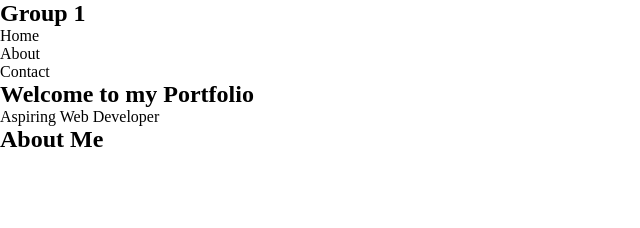
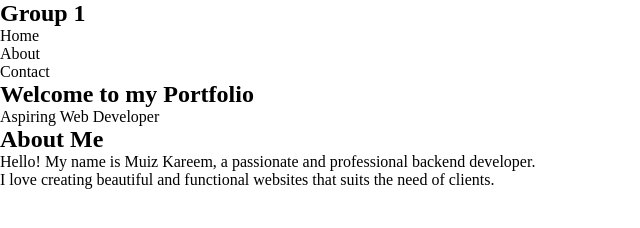
Before and after one commit to mohyis/student-portfolio-website, a website: page index.html in a window 1280 px wide. Shown: the whole page, without its empty margins (0-640 px from the left). Drawn offline with Linux system fonts and the light colour scheme.

Commit message:
added a new paragraph after h2

```diff
--- a/index.html
+++ b/index.html
@@ -23,6 +23,10 @@
 
     <section>
         <h2>About Me</h2>
+        <p>
+            Hello! My name is Muiz Kareem, a passionate and professional backend developer.<br/>
+            I love creating beautiful and functional websites that suits the need of clients.
+        </p>
     </section>
 
 
```
